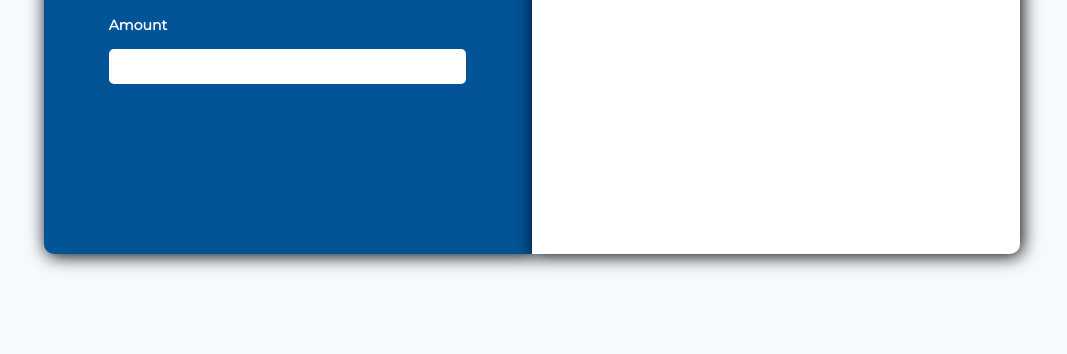
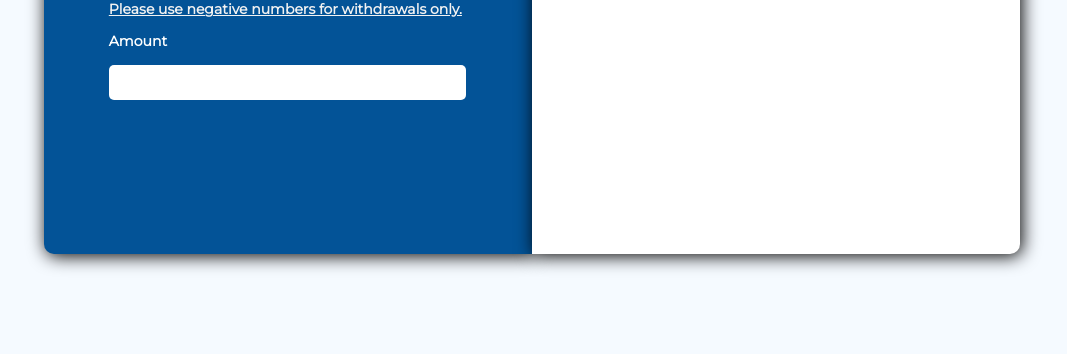
Before and after one commit to JuanTututi-Ksquare/MiniProject3, a plain HTML site: page Frontend/index.html in a window 1280 px wide. Shown: the part 446-800 px from the top of the page, without its empty margins (108-1175 px from the left). Drawn offline with Linux system fonts and the light colour scheme.

Commit message:
UserStory9 completed

```diff
--- a/Frontend/index.html
+++ b/Frontend/index.html
@@ -25,13 +25,14 @@
               </label>
               <textarea class="input-border" rows="3"></textarea>
             </div>
-
+            <p class="grays">
+              Please use negative numbers for withdrawals only.
+            </p>
             <div class="amount">
               <label for="amount"><h3>Amount</h3></label>
               <input class="input-border amount-input" type="number" />
             </div>
             <br />
-
           </form>
         </div>
       </div>
--- a/Frontend/style.css
+++ b/Frontend/style.css
@@ -76,6 +76,12 @@ textarea:focus, input:focus{
   box-shadow: 0px 0px 10px black;
   outline: none;
 }
+.grays{
+  font-size: 14px;
+  color: #F2F2F2;
+  text-decoration: underline;
+  font-weight: 800;
+}
 
 label{
   font-weight: bold;
```
